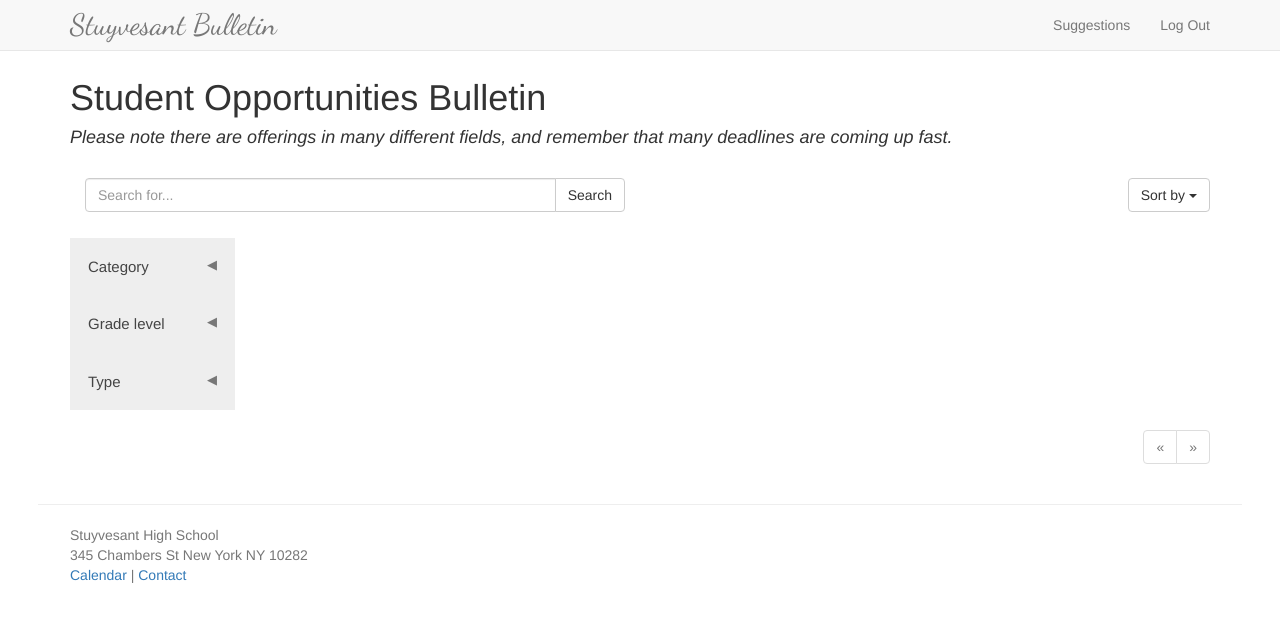
After one commit to wxiang54/3XTheCharm, a Python web app: template app/templates/admin/admin_opportunities.html in a window 1280 px wide. The commit adds this page. Shown: the top 622 px of the page. Run offline with Jinja, Linux system fonts and the light colour scheme; the template is opened without the code that fills it, so the values that code supplies are empty.

Commit message:
updated templates

```diff
--- /dev/null
+++ b/app/templates/admin/admin_base.html
@@ -0,0 +1,57 @@
+<!DOCTYPE html>
+<html>
+
+  <head>
+    <link rel="stylesheet" href="/static/css/bootstrap.min.css">
+    <link type="text/css" rel="stylesheet" href="/static/css/main.css">
+    {% block head %} {% endblock %}
+  </head>
+
+  <nav class="navbar navbar-default navbar-fixed-top">
+    <div class="container">
+      <div class="navbar-header">
+         <a class="navbar-brand" href="/admin/opportunities/1">
+        <div class="logo"> Stuyvesant Bulletin </div>
+      </a>
+      </div>
+      <div id="main-navbar" class="navbar-collapse collapse">
+        <ul class="nav navbar-nav navbar-right">
+          <li><a href="#">Suggestions</a></li>
+          <li><a href="#">Log Out</a></li>
+
+        </ul>
+      </div>
+    </div>
+  </nav>
+
+    <br>
+  <body>
+    <div class="container">
+      {% with messages = get_flashed_messages() %} {% if messages %}
+      <ul class=flashes>
+        {% for message in messages %}
+        <li>{{ message }}</li>
+        {% endfor %}
+      </ul>
+      {% endif %} {% endwith %} {% block body %} {% endblock %}
+    </div>
+
+    <hr>
+
+    <footer class="footer">
+      <div class="container">
+        <p class="text-muted">
+          Stuyvesant High School <br>
+          345 Chambers St New York NY 10282 <br>
+          <a href="http://stuy.enschool.org/apps/events/view_calendar.jsp?id=0">Calendar</a> |
+          <a href="http://stuy.enschool.org/apps/pages/index.jsp?uREC_ID=210464&type=u&pREC_ID=contact"> Contact </a>
+        </p>
+      </div>
+    </footer>
+    <script src="/static/js/jquery-3.2.0.min.js"></script>
+    <script src="/static/js/bootstrap.min.js"></script>
+    <script src="/static/js/notify.min.js"></script>
+    <script src="/static/js/main.js"></script>
+  </body>
+<script src="/static/js/main.js"></script>
+</html>
--- /dev/null
+++ b/app/templates/admin/admin_opportunities.html
@@ -0,0 +1,126 @@
+{% extends "admin/admin_base.html" %}
+{% block body %}
+
+<h1>Student Opportunities Bulletin</h1>
+<h4><i>Please note there are offerings in many different fields, and remember that many deadlines are coming up fast. </i></h4>
+<br>
+
+    <div class="col-lg-6 pull-left">
+    <div class="input-group">
+      <input type="text" class="form-control" placeholder="Search for...">
+      <span class="input-group-btn">
+        <button class="btn btn-default" type="button">Search</button>
+      </span>
+    </div><!-- /input-group -->
+    </div><!-- /.col-lg-6 -->
+
+
+<div class="btn-group offset-lg-6 pull-right">
+  <button type="button" class="btn btn-default dropdown-toggle" data-toggle="dropdown" aria-haspopup="true" aria-expanded="false">
+    Sort by <span class="caret"></span>
+  </button>
+  <ul class="dropdown-menu">
+    <li><a href="#">Soonest Deadline</a></li>
+    <li><a href="#">Latest Deadline</a></li>
+    <li><a href="#">Recent</a></li>
+  </ul>
+</div>
+
+<br><br><br>
+<div class="row">
+  <div class="container col-md-2">
+    <button class="accordion">Category</button>
+    <div class="panel">
+      <br>
+      <input type="checkbox"><label>&nbsp; Technology</label> <br>
+      <input type="checkbox"><label>&nbsp; Theater</label> <br>
+      <input type="checkbox"><label>&nbsp; Volunteering</label> <br>
+      <input type="checkbox"><label>&nbsp; Research</label> <br>
+    </div>
+    <button class="accordion">Grade level</button>
+    <div class="panel">
+      <br>
+      <input type="checkbox"><label> &nbsp; 9th grade</label> <br>
+      <input type="checkbox"><label> &nbsp; 10th grade</label> <br>
+      <input type="checkbox"><label> &nbsp; 11th grade</label> <br>
+      <input type="checkbox"><label> &nbsp; 12th grade</label> <br>
+    </div>
+    <button class="accordion">Type</button>
+    <div class="panel">
+      <br>
+      <input type="checkbox"><label>&nbsp; Paid</label> <br>
+      <input type="checkbox"><label>&nbsp; Unpaid</label> <br>
+    </div>
+  </div>
+
+<div class="col-md-8 offset-md-4">
+  {% for o in opportunities.items %}
+  <div class="container opp">
+    <div class="row">
+      <div class="col-md-10">
+        <h3> <a href="../opportunity/{{o.id}}">{{ o.name }}</a> </h3>
+      </div>
+      <div class="col-md-2">
+        <input class="tog" type="checkbox" />
+        <label class="toggle" id="tog"+opportunities.items[loop.index0]>Edit</label>
+      </div>
+    </div>
+    <p>{{ o.description }}</p>
+    <p>{{ o.organization }}</p>
+  </div>
+
+  {% endfor %}
+</div>
+</div>
+
+{% macro render_pagination(pagination, endpoint) %}
+
+  <ul class="pagination pull-right">
+
+    {% if pagination.has_prev %}
+      <li>
+        <a href="{{ url_for(endpoint, page=pagination.prev_num) }}" aria-label="Previous">
+          <span aria-hidden="true">&laquo;</span>
+        </a>
+      </li>
+    {% else %}
+      <li class="disabled">
+          <span aria-hidden="true">&laquo;</span>
+      </li>
+    {% endif %}
+
+    {% for p in pagination.iter_pages(left_edge=1, left_current=2, right_current=3, right_edge=1) %}
+      {% if p %}
+        {% if p != pagination.page %}
+          <li>
+            <a href="{{ url_for(endpoint, page=p) }}">{{ p }}</a>
+          </li>
+        {% else %}
+          <li class="active">
+            <a href="{{ url_for(endpoint, page=p) }}">{{ p }}</a>
+          </li>
+        {% endif %}
+      {% else %}
+        <li class="disabled">
+          <span class="ellipsis">&hellip;</span>
+        </li>
+      {% endif %}
+    {% endfor %}
+
+    {% if pagination.has_next %}
+      <li>
+        <a href="{{ url_for(endpoint, page=pagination.next_num) }}" aria-label="Next">
+          <span aria-hidden="true">&raquo;</span>
+        </a>
+      </li>
+    {% else %}
+      <li class="disabled">
+        <span aria-hidden="true">&raquo;</span>
+      </li>
+    {% endif %}
+
+  </ul>
+{% endmacro %}
+
+{{ render_pagination(opportunities, ".opportunities") }}
+{% endblock body %}
--- a/app/templates/starred_opportunities.html
+++ b/app/templates/student/starred_opportunities.html
@@ -1,4 +1,4 @@
-{% extends "base.html" %}
+{% extends "student/student_base.html" %}
 {% block body %}
 
 <div class="col-md-8 offset-md-4">
--- a/app/templates/base.html
+++ b/app/templates/student/student_base.html
@@ -10,13 +10,14 @@
   <nav class="navbar navbar-default navbar-fixed-top">
     <div class="container">
       <div class="navbar-header">
-         <a class="navbar-brand" href="#">
+         <a class="navbar-brand" href="/student/opportunities/1">
         <div class="logo"> Stuyvesant Bulletin </div>
       </a>
       </div>
       <div id="main-navbar" class="navbar-collapse collapse">
         <ul class="nav navbar-nav navbar-right">
-          <li><a href="/student/starred_opportunities">Saved</a></li>
+          <li><a href="/student/starred_opportunities/1">Starred</a></li>
+          <li><a href="#">Log Out</a></li>
         </ul>
       </div>
     </div>
--- a/app/templates/opportunities.html
+++ b/app/templates/student/student_opportunities.html
@@ -1,4 +1,4 @@
-{% extends "base.html" %}
+{% extends "student/student_base.html" %}
 {% block body %}
 
 <h1>Student Opportunities Bulletin</h1>
@@ -58,11 +58,11 @@
   <div class="container opp">
     <div class="row">
       <div class="col-md-10">
-        <h3>{{ o.name }}</h3>
+        <h3> <a href="../opportunity/{{o.id}}">{{ o.name }}</a> </h3>
       </div>
       <div class="col-md-2">
         <input class="tog" type="checkbox" />
-        <label class="toggle" id="tog"+opportunities.items[loop.index0]>Save</label>
+        <label class="toggle" id="tog"+opportunities.items[loop.index0]>Star</label>
       </div>
     </div>
     <p>{{ o.description }}</p>
--- a/app/views/student/controller.py
+++ b/app/views/student/controller.py
@@ -33,7 +33,7 @@ def opportunities(page = 1):
     # Implement the whole suggestion thing
     opportunities = Opportunity.query.paginate(page, current_app.config['ELEMENTS_PER_PAGE'], False)
 
-    return render_template("opportunities.html", opportunities = opportunities)
+    return render_template("student/student_opportunities.html", opportunities = opportunities)
 
 @student_mod.route('/my_opportunities/<int:page>')
 @require_login
@@ -65,7 +65,7 @@ def starred_opportunities(page = 1):
 
     opportunities = g.opportunities_following.paginate(page, current_app.config['ELEMENTS_PER_PAGE'], False)
 
-    return render_template("starred_opportunities.html", opportunities = opportunities)
+    return render_template("student/starred_opportunities.html", opportunities = opportunities)
 
 @student_mod.route('/opportunity/<int:op_id>')
 @require_login
@@ -79,7 +79,7 @@ def opportunity(op_id = 0):
 
     opportunity = Opportunity.query.filter_by(id = op_id).first()
 
-    return 'student.controller.opportunity'
+    return render_template("student/student_opportunity.html", opportunity = opportunity)
 
 @student_mod.route('/search')
 @student_mod.route('/search/<int:page>')
--- a/app/views/view_templates.txt
+++ b/app/views/view_templates.txt
@@ -23,7 +23,7 @@ OR /admin/opportunity/<name>
   - Should have fxnality to approve an unapproved opportunity
 
 /admin/add-opportunity : CREATED
-OR /student/suggest-opportunity
+OR /student/suggest-opportunity: CREATED
   - Interface for admins (and students) to create opportunities
 
 /admin/edit-opportunity/<id> or /<name>  : CREATED
--- a/devlog.txt
+++ b/devlog.txt
@@ -57,3 +57,7 @@ williamX -- 2017-05-31 0:00
 * Added small icon next to collapsible menus
 * Hopefully cleaned up .DS_Store's twice and for all
 * Changed window.onclick to window.onload in the js (i think this was intended?)
+
+nancyC -- 2017-05-31 17:00
+* created opportunity.html
+* reorganized templates folder - separated admin and student templates
```
Also changed, not shown: app/templates/admin/admin_opportunity.html (added, +35 -0 lines), app/templates/opportunity.html (deleted, +0 -18 lines), app/templates/student/student_opportunity.html (added, +37 -0 lines), app/views/admin/controller.py (+11 -4 lines).
